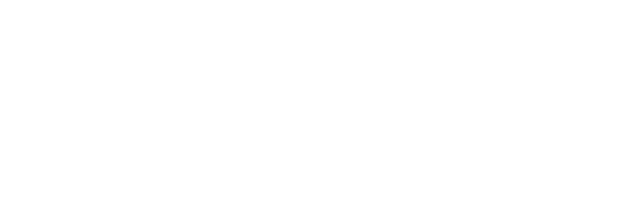
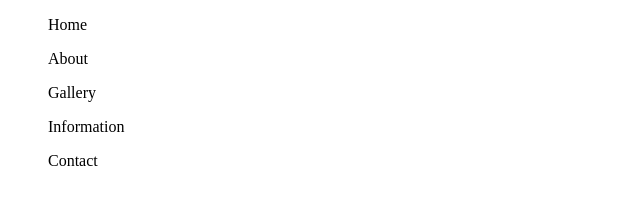
Before and after one commit to Sherniyaz/react-l1, a plain HTML site: page src/index.html in a window 1280 px wide. Shown: the whole page, without its empty margins (0-640 px from the left). Drawn offline with Linux system fonts and the light colour scheme; files that its build step writes are made by us from their sources.

Commit message:
create wrapper block in index.html

```diff
--- a/src/css/style.css
+++ b/src/css/style.css
@@ -0,0 +1,10 @@
+
+
+.wrapper_ul{
+    display: flex;
+    justify-content: center;
+
+
+
+
+}
--- a/src/index.html
+++ b/src/index.html
@@ -5,8 +5,19 @@
     <meta http-equiv="X-UA-Compatible" content="IE=edge">
     <meta name="viewport" content="width=device-width, initial-scale=1.0">
     <title>Document</title>
+    <link rel="stylesheet" href="style.css">
 </head>
 <body>
 
+    <wrapper>
+        <ul>Home</ul>
+        <ul>About</ul>
+        <ul>Gallery</ul>
+        <ul>Information</ul>
+        <ul>Contact</ul>
+
+
+    </wrapper>
+
 </body>
 </html>
```
